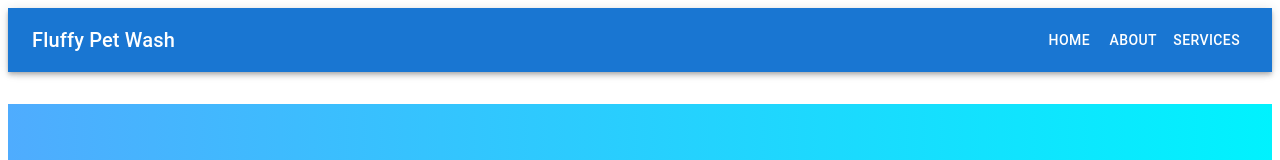
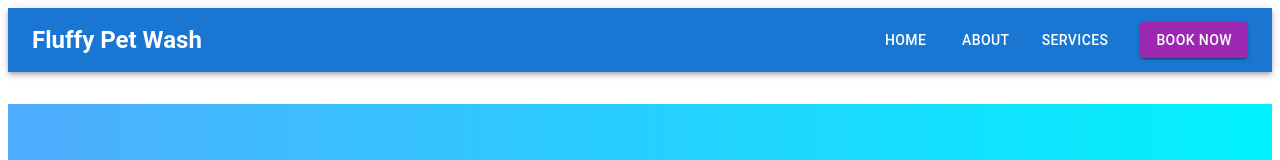
Before and after one commit to crisboxing11/Fluffy, a Next.js app: page / in a window 1280 px wide. Shown: the top 160 px of the page. Built offline with nearby package versions, Linux system fonts and the light colour scheme.

Commit message:
updated navbar

```diff
--- a/components/Layout/Navbar.tsx
+++ b/components/Layout/Navbar.tsx
@@ -1,21 +1,32 @@
-import { AppBar, Toolbar, Typography, Button } from '@mui/material';
+import { AppBar, Toolbar, Typography, Button, Box } from '@mui/material';
+import Link from 'next/link';
 
 const Navbar = () => {
   return (
-    <AppBar position="sticky" color="primary">
-      <Toolbar>
-        <Typography variant="h6" component="div" sx={{ flexGrow: 1 }}>
+    <AppBar position="sticky" color="primary" elevation={4}>
+      <Toolbar sx={{ display: 'flex', justifyContent: 'space-between', alignItems: 'center', px: 4 }}>
+        {/* Logo */}
+        <Typography variant="h5" fontWeight="bold">
+          <Link href="/" style={{ textDecoration: 'none', color: 'white' }}>
             Fluffy Pet Wash
+          </Link>
         </Typography>
-        <Button color="inherit" href="/">
+
+        {/* Navigation Links */}
+        <Box>
+          <Button color="inherit" sx={{ mx: 1, '&:hover': { color: '#93EDF0', transform: 'scale(1.1)' } }} href="/">
             Home
           </Button>
-        <Button color="inherit" href="/about">
+          <Button color="inherit" sx={{ mx: 1, '&:hover': { color: '#93EDF0', transform: 'scale(1.1)' } }} href="/about">
             About
           </Button>
-        <Button color="inherit" href="/services">
+          <Button color="inherit" sx={{ mx: 1, '&:hover': { color: '#93EDF0', transform: 'scale(1.1)' } }} href="/services">
             Services
           </Button>
+          <Button variant="contained" color="secondary" sx={{ ml: 2 }} href="#booking">
+            Book Now
+          </Button>
+        </Box>
       </Toolbar>
     </AppBar>
   );
```
Lines whose indentation alone changed are shown as unchanged.
